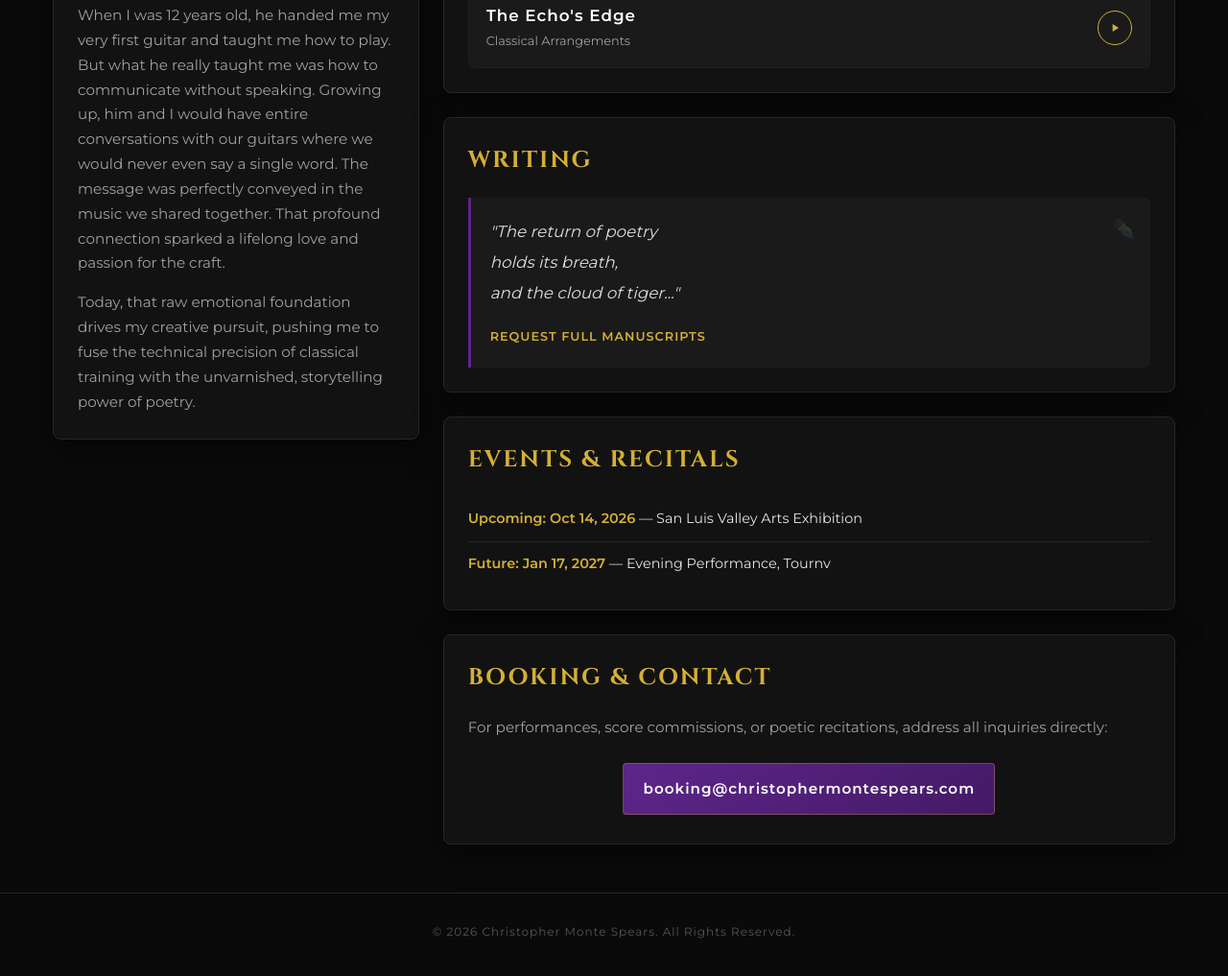
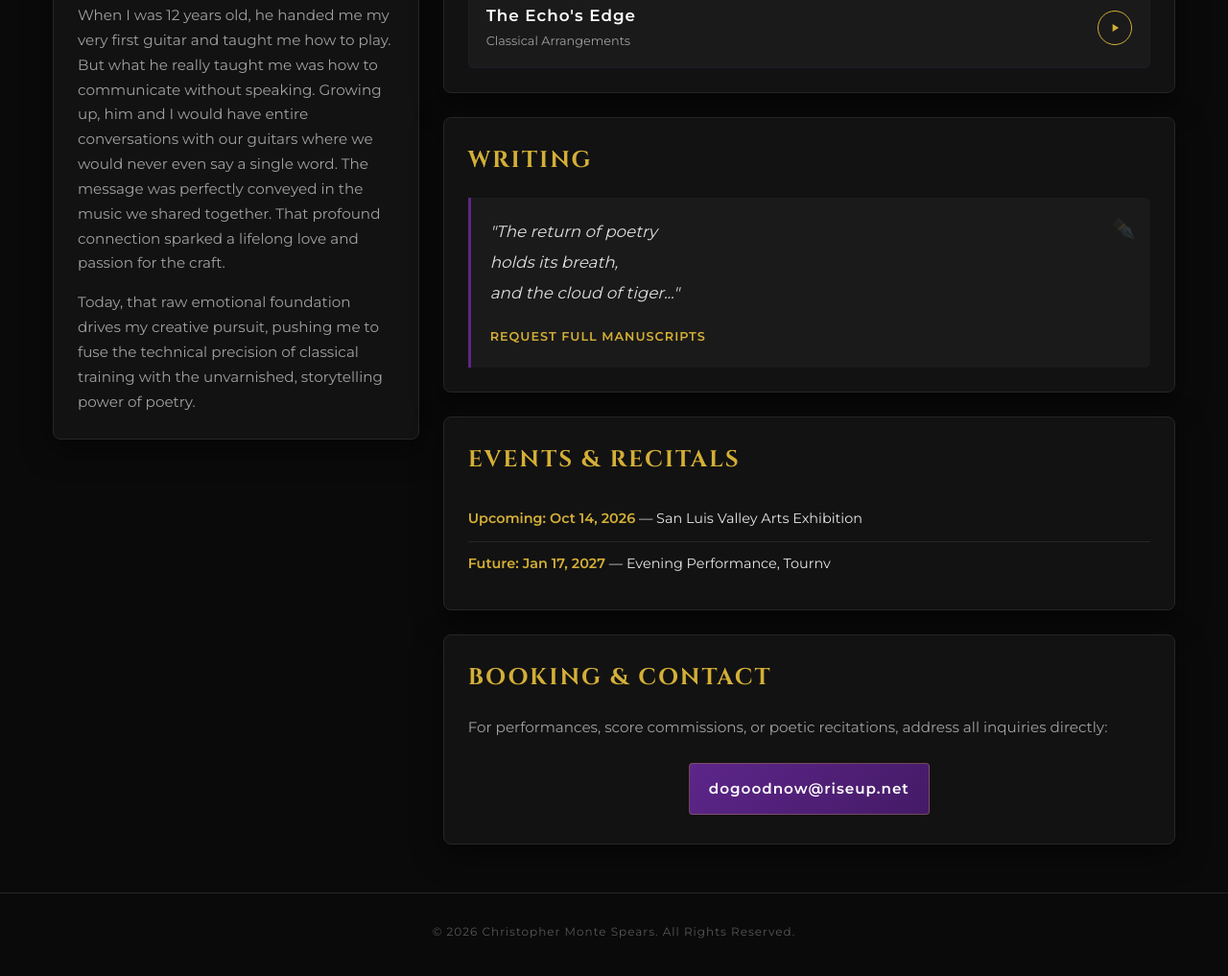
Before and after one commit to libre-mente/Christopher-Monte-Spears, a plain HTML site: page index.html in a window 1280 px wide. Shown: the part 1319-2336 px from the top of the page at 96% size. Drawn offline with Linux system fonts and the light colour scheme.

Commit message:
Update email contact information in index.html

```diff
--- a/index.html
+++ b/index.html
@@ -118,7 +118,7 @@
                     Whether you are trying to find your voice on the fretboard, mastering advanced classical techniques, or exploring song composition, lessons are structured to meet you exactly where you are.
                 </p>
                 <div class="booking-box" style="margin-top: 15px;">
-                    <a href="mailto:booking@christophermontespears.com?subject=Guitar%20Lesson%20Inquiry" class="email-btn-secondary">Reserve a Lesson Slot</a>
+                    <a href="mailto:dogoodnow@riseup.net?subject=Guitar%20Lesson%20Inquiry" class="email-btn-secondary">Reserve a Lesson Slot</a>
                 </div>
             </section>
 
@@ -175,7 +175,7 @@
                 <h2>Booking & Contact</h2>
                 <p class="booking-lead">For performances, score commissions, or poetic recitations, address all inquiries directly:</p>
                 <div class="booking-box">
-                    <a href="mailto:booking@christophermontespears.com" class="email-btn">booking@christophermontespears.com</a>
+                    <a href="mailto:dogoodnow@riseup.net" class="email-btn">dogoodnow@riseup.net</a>
                 </div>
             </section>
 
```
